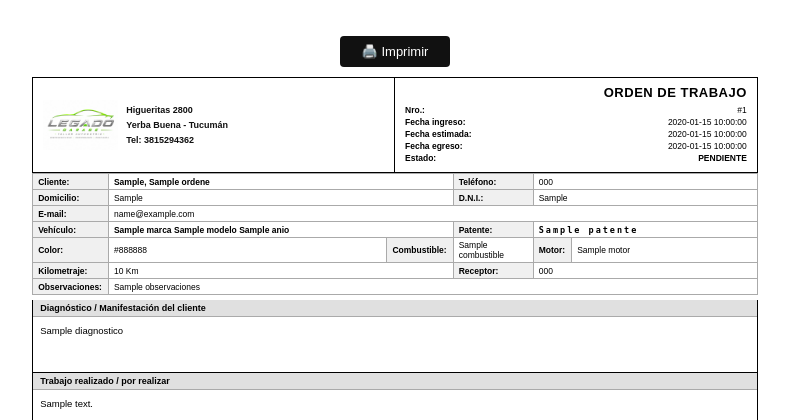
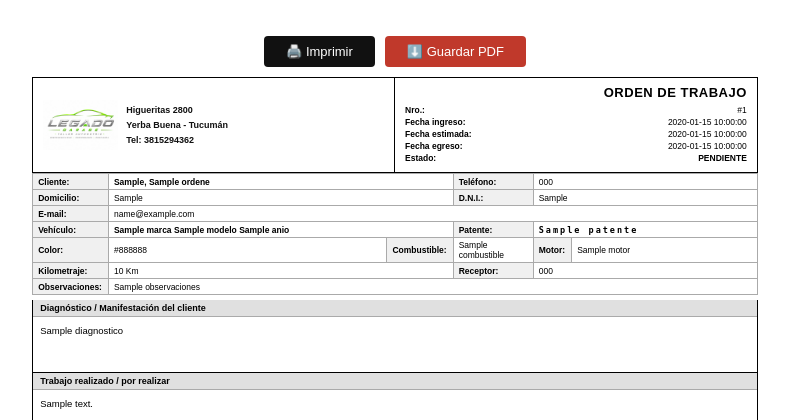
Before and after one commit to GastonEC1/taller, a Flask app: page /ordenes/1/imprimir in a window 1280 px wide. Shown: the top 420 px of the page, without its empty margins (245-1034 px from the left). Run offline with Flask 3, Linux system fonts and the light colour scheme; a database or web service that is not in the repository returns one stand-in record (values such as "Sample title"); some libraries are stand-ins or nearby versions.

Commit message:
agregar boton guardar pdf en orden y presupuesto

```diff
--- a/templates/orden_print.html
+++ b/templates/orden_print.html
@@ -65,15 +65,28 @@
     .f-line{border-top:1px solid #000;padding-top:3px;margin:0 8px;font-size:8.5px}
     .f-sub{font-size:7.5px;color:#555;margin-top:2px}
 
-    .no-print{text-align:center;padding:10px}
-    .no-print button{background:#111;color:#fff;border:none;padding:8px 22px;
+    .no-print{text-align:center;padding:10px;display:flex;gap:10px;justify-content:center}
+    .no-print button{color:#fff;border:none;padding:8px 22px;
                      border-radius:4px;cursor:pointer;font-size:13px}
+    .btn-print{background:#111}
+    .btn-pdf{background:#c0392b}
     @media print{.no-print{display:none}.page{padding:5mm 7mm}}
   </style>
 </head>
 <body>
 <div class="page">
-  <div class="no-print"><button onclick="window.print()">🖨️ Imprimir</button></div>
+  <div class="no-print">
+    <button class="btn-print" onclick="window.print()">🖨️ Imprimir</button>
+    <button class="btn-pdf" onclick="guardarPDF()">⬇️ Guardar PDF</button>
+  </div>
+  <script>
+  function guardarPDF() {
+    const original = document.title;
+    document.title = 'Orden_{{ orden.id }}';
+    window.print();
+    document.title = original;
+  }
+  </script>
 
   <!-- ENCABEZADO -->
   <div class="header">
```
Also changed, not shown: templates/presupuesto_print.html (+16 -3 lines).
